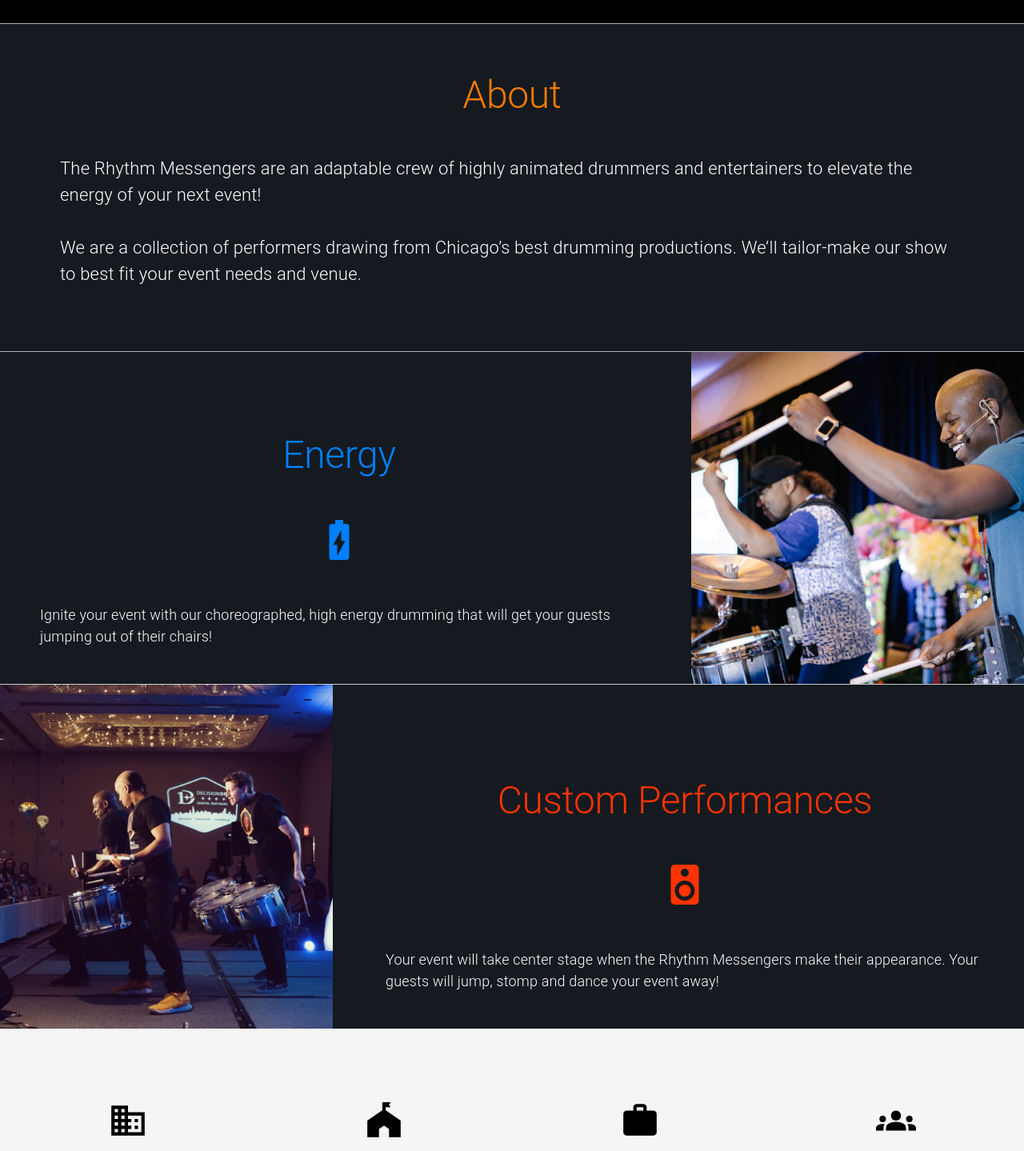
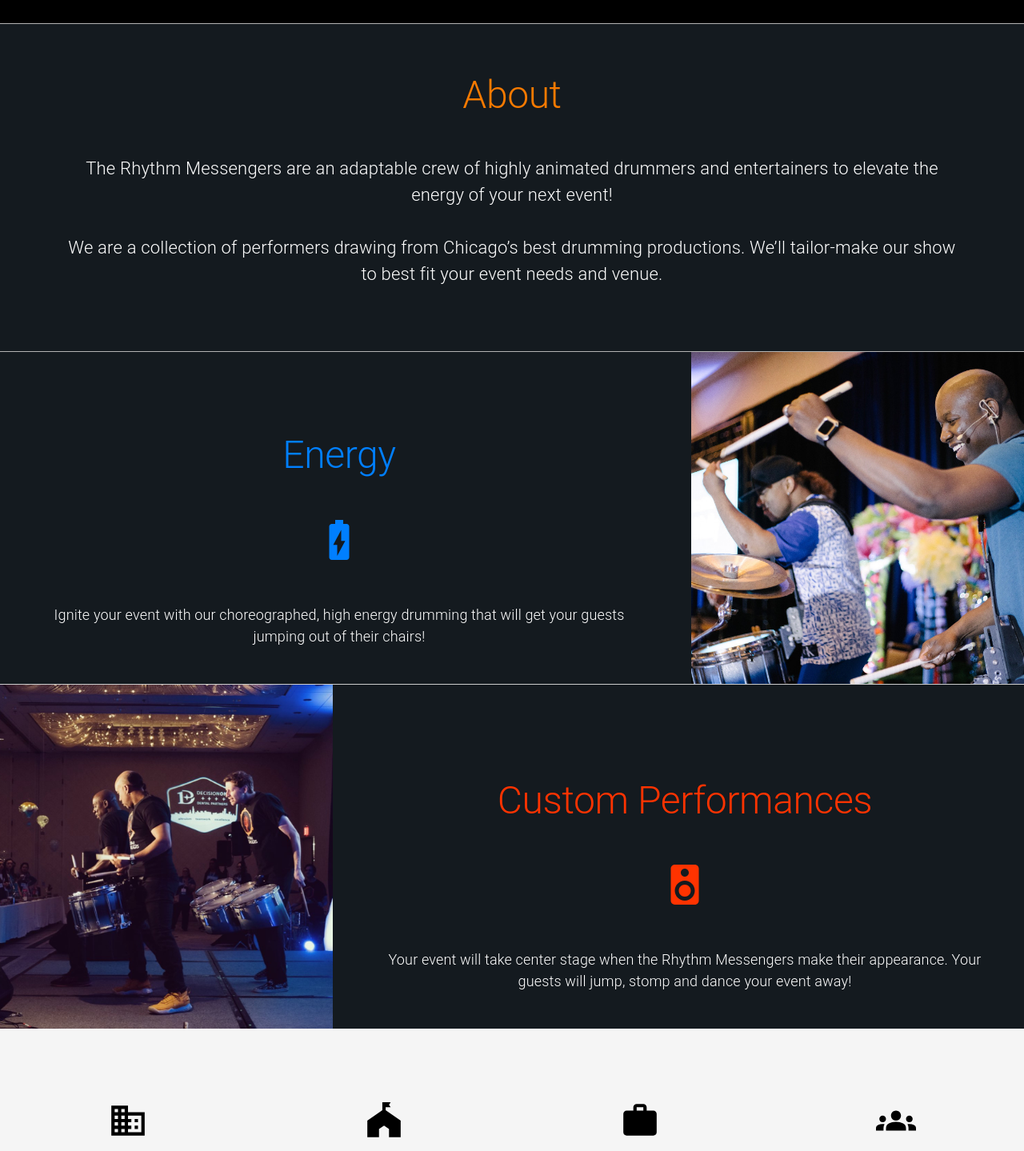
Before and after one commit to CooleyWC/rhythm-messengers, a React (Create React App) app: page / in a window 1280 px wide. Shown: the part 1601-3040 px from the top of the page at 80% size. Built offline with nearby package versions, Linux system fonts and the light colour scheme.

Commit message:
centered text

```diff
--- a/src/about/About.js
+++ b/src/about/About.js
@@ -33,7 +33,7 @@ const About=(props) =>{
             <Typography variant="h2" gutterBottom sx={{ fontSize: '48px', color: '#f77a00', paddingBottom: '30px', textAlign: "center" }}>
               About
             </Typography>
-            <Typography variant='body1'  style={{color: 'white', fontSize: '22px', fontWeight: '300', marginLeft: '75px', marginRight: '75px'}}>
+            <Typography variant='body1'  style={{color: 'white', fontSize: '22px', fontWeight: '300', marginLeft: '75px', marginRight: '75px', textAlign:'center'}}>
               The Rhythm Messengers are an adaptable crew of highly animated drummers and entertainers to elevate the energy of your next event!<br/><br/>
               We are a collection of performers drawing from Chicago’s best drumming productions. We’ll tailor-make our show to best fit your event needs and venue.
             </Typography>
@@ -48,7 +48,7 @@ const About=(props) =>{
               Energy
             </Typography>
             <BatteryChargingFullIcon style={{color: '#007FFF', fontSize:'60px', margin: '0 auto', display: 'block', paddingBottom: '50px'}}/>
-            <Typography variant='body1' paragraph style={{color: 'white', fontSize: '18px', fontWeight: '300', paddingLeft: '50px', paddingRight: '50px', paddingBottom: '30px'}}>
+            <Typography variant='body1' paragraph style={{color: 'white', fontSize: '18px', fontWeight: '300', paddingLeft: '50px', paddingRight: '50px', paddingBottom: '30px', textAlign: 'center'}}>
               Ignite your event with our choreographed, high energy drumming that will get your guests jumping out of their chairs!
             </Typography>
           </Grid>
@@ -80,7 +80,7 @@ const About=(props) =>{
               Custom Performances
             </Typography>
             <SpeakerIcon style={{color: '#FF3300', fontSize: '60px', margin: '0 auto', display: 'block', paddingBottom: '50px'}}/>
-            <Typography variant='body1' paragraph style={{color: 'white', fontSize: '18px', fontWeight: '300', paddingLeft: '50px', paddingRight: '50px', paddingBottom: '30px'}}>
+            <Typography variant='body1' paragraph style={{color: 'white', fontSize: '18px', fontWeight: '300', paddingLeft: '50px', paddingRight: '50px', paddingBottom: '30px', textAlign: 'center'}}>
               Your event will take center stage when the Rhythm Messengers make their appearance. Your guests will jump, stomp and dance your event away!
             </Typography>
           </Grid>
```
